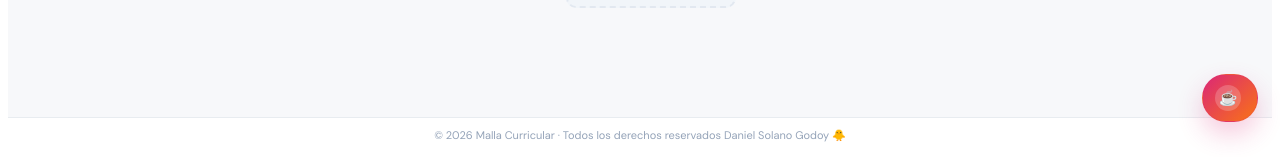
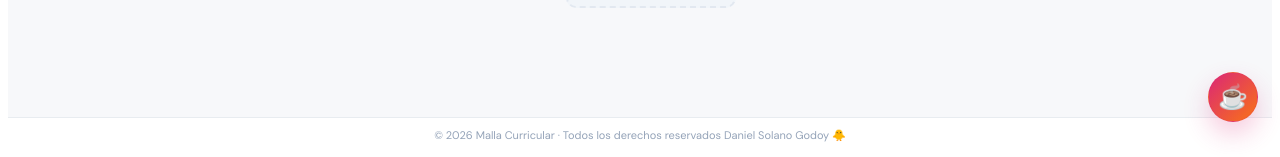
Before and after one commit to PLT-piwi/organizeUniversityMesh, a React (Vite) app: page / in a window 1280 px wide. Shown: the part 656-813 px from the top of the page. Built offline with nearby package versions, Linux system fonts and the light colour scheme.

Commit message:
Refactor donate button styles in global.css
Updated styles for the donate button and icon.

```diff
--- a/src/styles/global.css
+++ b/src/styles/global.css
@@ -113,14 +113,14 @@ select:focus {
   gap: 10px;
 }
 .donate-fab {
-  min-height: 46px;
-  max-width: calc(100vw - 36px);
+  width: 50px;
+  height: 50px;
   display: inline-flex;
   align-items: center;
-  gap: 9px;
-  padding: 10px 16px 10px 12px;
+  justify-content: center;
+  padding: 0;
   border: 1px solid rgba(219, 39, 119, 0.18);
-  border-radius: 999px;
+  border-radius: 50%;
   background: linear-gradient(135deg, #db2777, #f97316);
   color: #fff;
   box-shadow: 0 12px 26px rgba(219, 39, 119, 0.24);
@@ -147,19 +147,12 @@ select:focus {
   outline-offset: 3px;
 }
 .donate-fab__icon {
-  width: 26px;
-  height: 26px;
   display: inline-flex;
   align-items: center;
   justify-content: center;
   flex-shrink: 0;
-  border-radius: 50%;
-  background: rgba(255, 255, 255, 0.2);
-  font-size: 15px;
+  font-size: 24px;
   line-height: 1;
-}
-.donate-fab__text {
-  white-space: nowrap;
 }
 .donate-panel {
   width: min(280px, calc(100vw - 36px));
@@ -241,16 +234,5 @@ select:focus {
   .donate-fab {
     width: 46px;
     height: 46px;
-    min-height: 46px;
-    justify-content: center;
-    padding: 0;
-  }
-  .donate-fab__text {
-    position: absolute;
-    width: 1px;
-    height: 1px;
-    overflow: hidden;
-    clip: rect(0 0 0 0);
-    white-space: nowrap;
   }
 }
```
